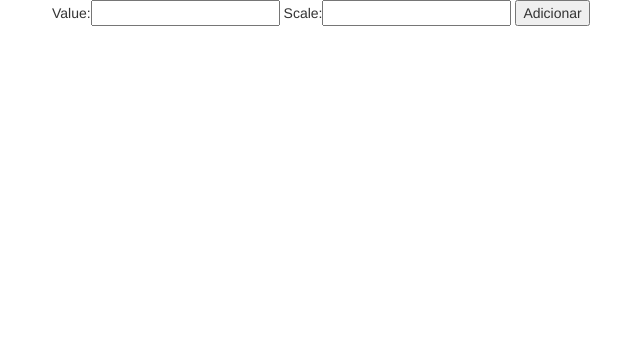
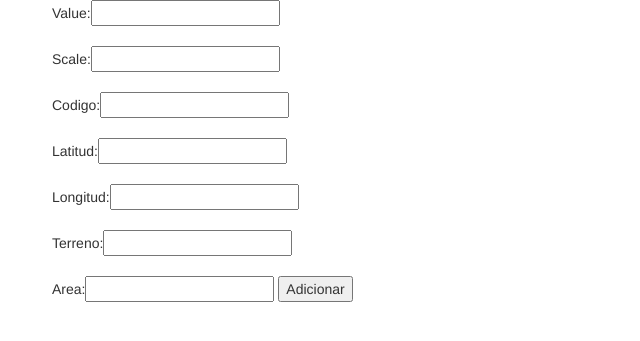
Before and after one commit to ipiedrahiv/Taller2ProyectoIntegradorI, a Django app: page / in a window 1280 px wide. Shown: the top 341 px of the page, without its empty margins (18-658 px from the left). Run offline with Django 3.2, Linux system fonts and the light colour scheme; data that the repository does not hold is empty; some libraries are stand-ins or nearby versions.

Commit message:
More fields

```diff
--- a/measure/templates/measure/base.html
+++ b/measure/templates/measure/base.html
@@ -1,7 +1,7 @@
 {% load static %}
 <html>
     <head>
-        <title>Proyecto Integrador 1 - Universidad EAFIT - Vincent Arcila</title>
+        <title>Proyecto Integrador 1</title>
         <link rel="stylesheet" href="//maxcdn.bootstrapcdn.com/bootstrap/3.2.0/css/bootstrap.min.css">
         <link rel="stylesheet" href="//maxcdn.bootstrapcdn.com/bootstrap/3.2.0/css/bootstrap-theme.min.css">
         <link href='//fonts.googleapis.com/css?family=Lobster&subset=latin,latin-ext' rel='stylesheet' type='text/css'>
--- a/measure/templates/measure/measure.html
+++ b/measure/templates/measure/measure.html
@@ -1,9 +1,21 @@
 {% extends 'measure/base.html' %}
 {% block content %}
 <div class="container">
-    <form method="get">
+  <form method="post">
+        {% csrf_token %}
         Value:<input type="number" name="value">
-        Scale:<input type="text" name="scale">
+	<br></br>
+	Scale:<input type="text" name="scale">
+	<br></br>
+	Codigo:<input type="number" name="codigo">
+	<br></br>
+	Latitud:<input type="number" name="latitud">
+	<br></br>
+	Longitud:<input type="number" name="longitud">
+	<br></br>
+	Terreno:<input type="text" name="terreno">
+	<br></br>
+	Area:<input type="number" name="area">
         <button type="submit">Adicionar</button>
     </form>
     {% for measure in measures %}
@@ -12,4 +24,5 @@
     </ul>
     {% endfor %}
 </div>
+
 {% endblock %}
--- a/measure/views.py
+++ b/measure/views.py
@@ -6,17 +6,23 @@ from django.shortcuts import get_object_or_404, render
 import requests
 
 def measure(request):
-    # Verifica si hay un parámetro value en la petición GET
-    if 'value' in request.GET and 'scale' in request.GET:
-        value = request.GET['value']
-        scale = request.GET['scale']
-        # Verifica si el value no esta vacio
-        if value:
-            # Crea el json para realizar la petición POST al Web Service
-            args = {'type': scale, 'value': value, 'scale': scale}
-            response = requests.post('http://127.0.0.1:8000/measure/', args)
-            # Convierte la respuesta en JSON
-            measure_json = response.json()
+     # Verifica si hay un parámetro value en la petición POST
+    if request.method == "POST":  # when user sends registration info:
+        args = {
+            'type' : 'mayo12',
+            'codigo' : request.POST['codigo'],
+            'value' : request.POST['value'],
+            'scale' : request.POST['scale'],
+            'latitud' : request.POST['latitud'],
+            'longitud' : request.POST['longitud'],
+            'area' : request.POST['area'],
+            'terreno' : request.POST['terreno'],
+        }
+        # Crea el json para realizar la petición POST al Web Service
+        print(args)
+        response = requests.post('http://127.0.0.1:8000/measure/', args)
+        # Convierte la respuesta en JSON
+        measure_json = response.json()
 
     # Realiza una petición GET al Web Services
     response = requests.get('http://127.0.0.1:8000/measure/')
```
